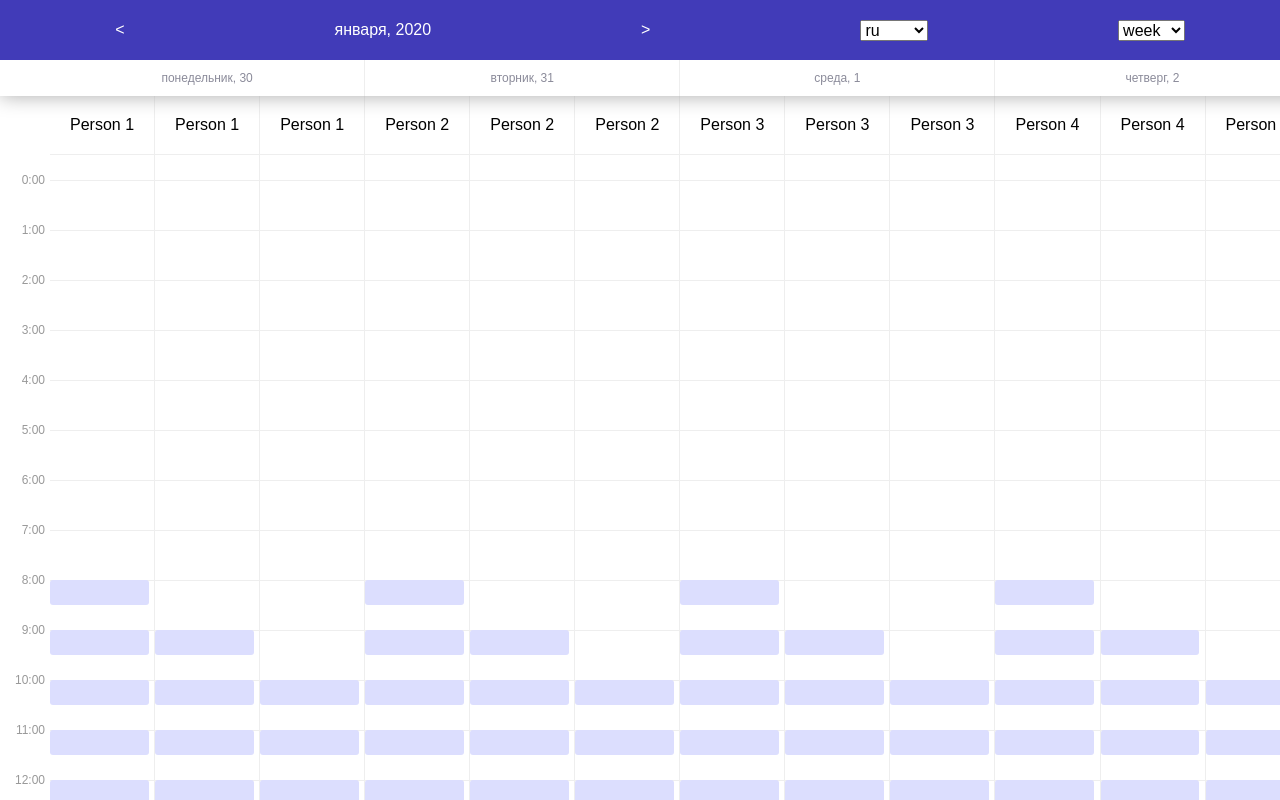
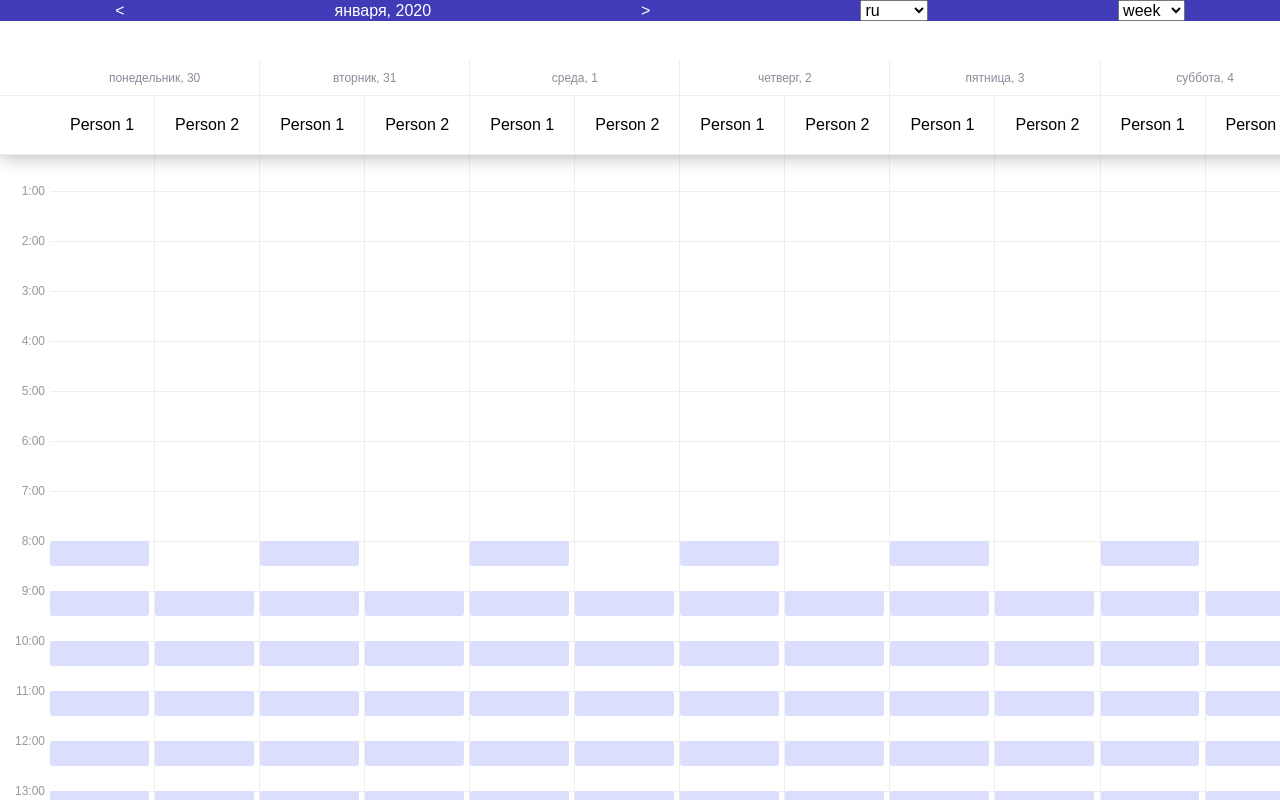
Before and after one commit to shamsartem/calendar, a Vue app: page / in a window 1280 px wide. Shown: the top 800 px of the page. Built offline with nearby package versions, Linux system fonts and the light colour scheme.

Commit message:
Made days and people sticky

```diff
--- a/src/assets/css/global.css
+++ b/src/assets/css/global.css
@@ -16,13 +16,6 @@ body {
   display: flex;
 }
 
-.page {
-  display: flex;
-  flex-direction: column;
-  flex-grow: 1;
-  width: 100%;
-}
-
 .visuallyHidden {
   position: absolute !important;
   top: -9999px !important;
--- a/src/components/calendar/calendar.vue
+++ b/src/components/calendar/calendar.vue
@@ -53,6 +53,7 @@ div(
   flex-grow: 1;
   width: 100%;
   position: relative;
+  overflow: auto;
 }
 
 .controls {
@@ -64,7 +65,8 @@ div(
   height: 60px;
   position: sticky;
   top: 0;
-  z-index: 2;
+  left: 0;
+  z-index: 4;
 }
 
 .button {
--- a/src/components/calendar/week/week.vue
+++ b/src/components/calendar/week/week.vue
@@ -1,12 +1,19 @@
 <template lang="pug">
 div(
   :class='c.container'
+  :style='`grid-template-columns: auto repeat(${7 * numberOfPeople}, 1fr);`'
 )
+  div(
+    :class='c.emptyDay'
+  )
   div(
     v-for='(day, i) in daysOfWeek'
     :class='c.day'
     :style='`grid-column: ${numberOfPeople * i + 2} / span ${numberOfPeople}`'
   ) {{ day }}
+  div(
+    :class='c.emptyPerson'
+  )
   template(
     v-for='(hour, i) in hours'
   )
@@ -55,10 +62,9 @@ div(
 
 <style lang="postcss" module="c">
 .container {
-  overflow: auto;
   display: grid;
   grid-template-rows: 36px auto repeat(25, minmax(50px, 1fr));
-  flex-grow: 1;
+  min-width: max-content;
 }
 
 .day {
@@ -69,7 +75,22 @@ div(
   font-size: 12px;
   color: #8b8b9a;
   border-right: 1px solid #eee;
+  border-bottom: 1px solid #eee;
   grid-column: span 2;
+  grid-row: 1;
+  position: sticky;
+  top: 60px;
+  background-color: #fff;
+  z-index: 4;
+}
+
+.emptyDay {
+  position: sticky;
+  top: 60px;
+  background-color: #fff;
+  border-bottom: 1px solid #eee;
+  z-index: 4;
+  grid-column: 1;
   grid-row: 1;
 }
 
@@ -79,6 +100,20 @@ div(
   border-bottom: 1px solid #eee;
   padding: 20px;
   white-space: nowrap;
+  position: sticky;
+  top: 96px;
+  background-color: #fff;
+  z-index: 2;
+}
+
+.emptyPerson {
+  position: sticky;
+  top: 96px;
+  background-color: #fff;
+  z-index: 2;
+  grid-column: 1;
+  grid-row: 2;
+  border-bottom: 1px solid #eee;
 }
 
 .timetable {
@@ -123,10 +158,12 @@ div(
 }
 
 .weekDaysShadow {
-  grid-row: 1;
+  grid-row: 2;
   box-shadow: 0 0 20px #aaa;
   pointer-events: none;
-  z-index: 1;
+  z-index: 3;
+  position: sticky;
+  top: 96px;
 }
 
 .event {
@@ -263,7 +300,7 @@ function useTimetable (props, {
   pixelsDividedBySecondsInADay,
   timetableEls,
 }) {
-  const numberOfPeople = 3
+  const numberOfPeople = 2
 
   return {
     timetablesForWeek: computed(() => {
@@ -275,7 +312,7 @@ function useTimetable (props, {
           doctors: new Array(numberOfPeople)
             .fill(null)
             .map((_, j) => ({
-              name: `Person ${i + 1}`,
+              name: `Person ${j + 1}`,
               timeslots: new Array(12)
                 .fill(null)
                 .map((_, k) => {
--- a/src/pages/calendar.vue
+++ b/src/pages/calendar.vue
@@ -1,5 +1,7 @@
 <template lang="pug">
-div.page
+div(
+  :class='c.page'
+)
   Calendar
 </template>
 
@@ -12,3 +14,12 @@ export default {
   },
 }
 </script>
+
+<style lang="postcss" module="c">
+.page {
+  display: flex;
+  max-height: 100vh;
+  flex-grow: 1;
+  width: 100%;
+}
+</style>
```
